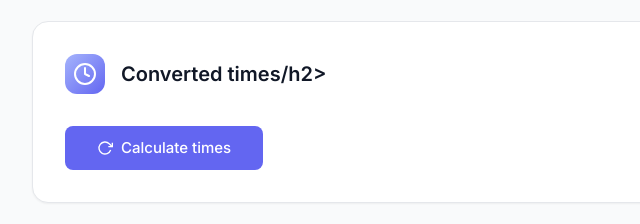
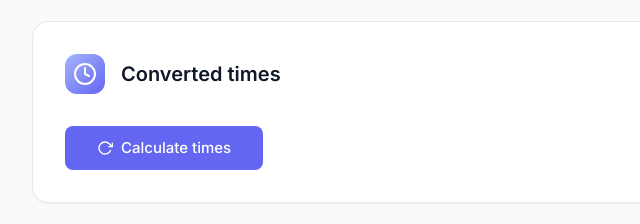
Before and after one commit to delfimiguez/clocki, a plain HTML site: page index.html in a window 1280 px wide. Shown: the part 1024-1248 px from the top of the page, 232-872 px from the left. Drawn offline with nearby package versions, Linux system fonts and the light colour scheme; a web font is replaced by a local one.

Commit message:
Update index.html

```diff
--- a/index.html
+++ b/index.html
@@ -212,7 +212,7 @@
                         <polyline points="12 6 12 12 16 14"></polyline>
                     </svg>
                 </div>
-                <h2>Converted times/h2>
+                <h2>Converted times</h2>
             </div>
 
             <button type="button" class="btn btn-primary" id="calculateBtn">
```
